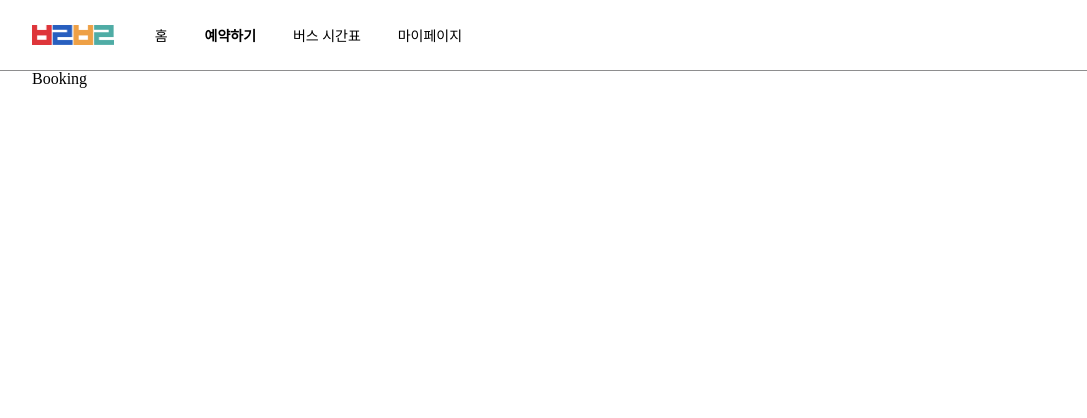
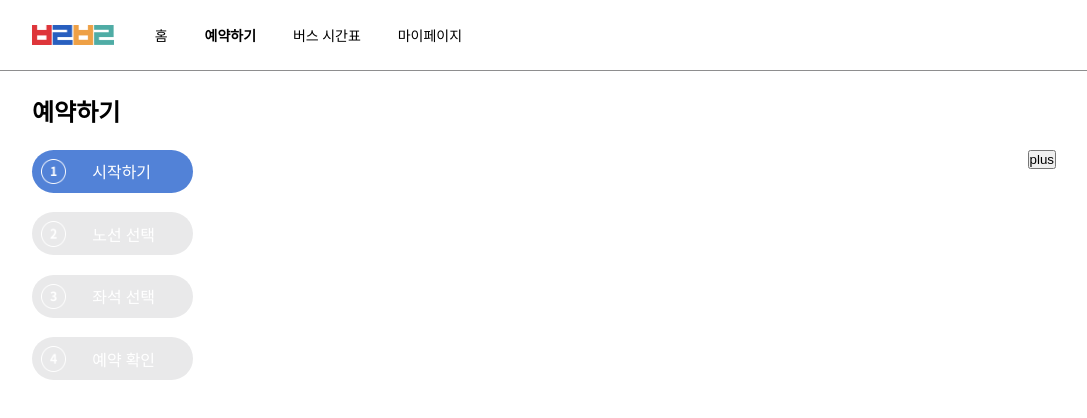
Before and after one commit to BuroomBuroom/BuroomBuroom-front, a React (Create React App) app: page /booking in a window 1280 px wide. Shown: the top 418 px of the page, without its empty margins (96-1183 px from the left). Built offline with nearby package versions, Linux system fonts and the light colour scheme.

Commit message:
Chore - 예약하기

```diff
--- /dev/null
+++ b/src/pages/booking/Booking.style.ts
@@ -0,0 +1,9 @@
+import styled from "styled-components";
+
+export const BookingLayout = styled.section`
+  width: 100%;
+  height: calc(100% - 80px);
+  display: flex;
+  justify-content: space-between;
+  flex-direction: row;
+`;
--- a/src/pages/booking/Booking.tsx
+++ b/src/pages/booking/Booking.tsx
@@ -1,5 +1,22 @@
 import React from "react";
+import * as S from "./Booking.style";
+import { Title } from "../../components/shared/common/title/Title";
+import { Step } from "./step/Step";
+import { useRecoilState } from "recoil";
+import { bookingStep } from "../../atoms/booking";
 
 export const Booking = () => {
-  return <div>Booking</div>;
+  const [step, setStep] = useRecoilState(bookingStep);
+
+  return (
+    <>
+      <Title title="예약하기" />
+      <S.BookingLayout>
+        <Step step={step} />
+        <div>
+          <button onClick={() => setStep((prev) => prev + 1)}>plus</button>
+        </div>
+      </S.BookingLayout>
+    </>
+  );
 };
```
